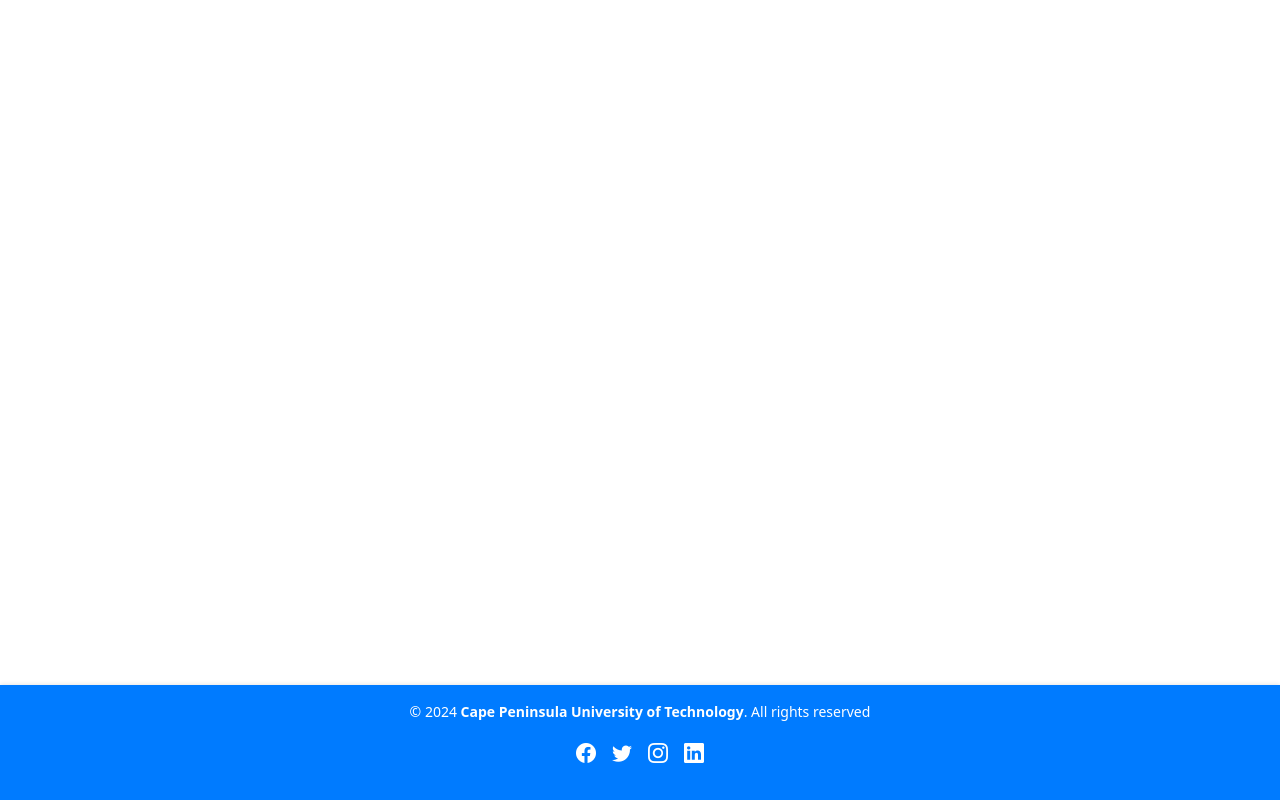
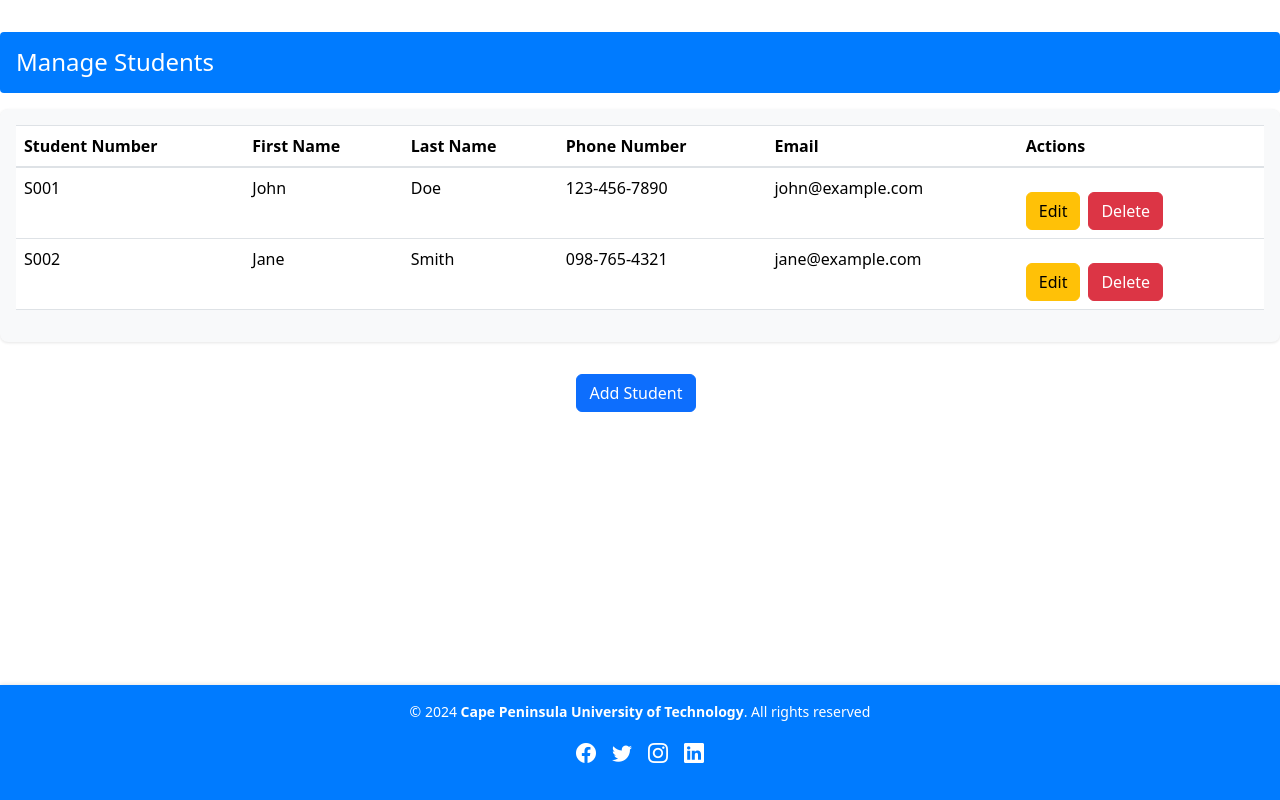
Before and after one commit to Aaniquah222641495/tutor-buddy-client, a React (Vite) app in the folder TutorMs/: page /adminDashboard/manageStudents in a window 1280 px wide. Built offline with nearby package versions, Linux system fonts and the light colour scheme.

Commit message:
Added ManageStudents and made the css file global

```diff
--- a/TutorMs/src/App.jsx
+++ b/TutorMs/src/App.jsx
@@ -5,6 +5,7 @@ import AdminDashboard from './Components/Views/Admin/AdminDashboard';
 import BookingForm from './Components/Views/Student/BookingForm';
 import Footer from './Components/Common/Footer/Footer';
 import ManageTutors from './Components/Views/Admin/ManageTutors/ManageTutors';
+import ManageStudents from './Components/Views/Admin/ManageStudents/ManageStudents';
 
 
 
@@ -17,6 +18,7 @@ const App = () => {
           <Route path='/' element={<Login/>}/>
           <Route path='/adminDashboard' element={<AdminDashboard/>}/>
           <Route path='/adminDashboard/manageTutors' element={<ManageTutors/>}/>
+          <Route path='/adminDashboard/manageStudents' element={<ManageStudents/>}/>
         </Routes>
         <Footer/>
       </div>
@@ -27,4 +29,5 @@ const App = () => {
     );
   }
 
+
 export default App;
--- a/TutorMs/src/Components/Forms/Admin/AddStudentForm.jsx
+++ b/TutorMs/src/Components/Forms/Admin/AddStudentForm.jsx
@@ -1,9 +1,7 @@
-
-import React, { useState } from 'react'
+import React, { useState } from 'react';
 
 //still have to add modal
-const AddStudentForm = ({closeModal}) => {
-
+const AddStudentForm = ({ closeModal }) => {
     const [studentId, setStudentId] = useState('');
     const [firstName, setFirstName] = useState('');
     const [lastName, setLastName] = useState('');
@@ -14,13 +12,10 @@ const AddStudentForm = ({closeModal}) => {
     const handleSubmit = (e) => {
         e.preventDefault();
 
-        //Handle form submission logic here
-
+        // Handle form submission logic here
         console.log({ studentId, firstName, lastName, phoneNumber, email, password });
         closeModal();
-    }
-
-
+    };
 
     return (
         <form onSubmit={handleSubmit}>
@@ -29,57 +24,50 @@ const AddStudentForm = ({closeModal}) => {
                 <label>Student Number</label>
                 <input
                     type='text'
-                    value={studentId}>
+                    value={studentId}
                     onChange={(e) => setStudentId(e.target.value)}
                     required
-                </input>
-
+                />
             </div>
             <div className='form-group'>
                 <label>First Name</label>
                 <input
                     type='text'
-                    value={firstName}>
+                    value={firstName}
                     onChange={(e) => setFirstName(e.target.value)}
                     required
-                </input>
+                />
             </div>
-
             <div className='form-group'>
                 <label>Last Name</label>
                 <input
                     type='text'
-                    value={lastName}>
+                    value={lastName}
                     onChange={(e) => setLastName(e.target.value)}
                     required
-                </input>
+                />
             </div>
-
-
             <div className='form-group'>
                 <label>Phone Number</label>
                 <input
                     type='tel'
-                    value={phoneNumber}>
+                    value={phoneNumber}
                     onChange={(e) => setPhoneNumber(e.target.value)}
                     required
-                </input>
+                />
             </div>
-
-
             <div className='form-group'>
                 <label>Email</label>
                 <input
                     type='email'
-                    value={email}>
+                    value={email}
                     onChange={(e) => setEmail(e.target.value)}
                     required
-                </input>
+                />
             </div>
-            <button type ="submit">Add Student</button>
+            <button type="submit" className='btn btn-primary'>Add Student</button>
         </form>
+    );
+};
 
-    )
-}
-
-export default AddStudentForm
+export default AddStudentForm;
--- /dev/null
+++ b/TutorMs/src/Components/Views/Admin/ManageStudents/ManageStudents.jsx
@@ -0,0 +1,79 @@
+
+import React, { useState } from 'react';
+import Modal from '../../../Common/Modals/Modal';
+import AddStudentForm from '../../../Forms/Admin/AddStudentForm';
+import '../manage.css';
+
+
+const ManageStudents = () => {
+    const [students, setStudents] = useState([
+        // Example students data
+        { studentId: 'S001', firstName: 'John', lastName: 'Doe', phoneNumber: '123-456-7890', email: 'john@example.com' },
+        { studentId: 'S002', firstName: 'Jane', lastName: 'Smith', phoneNumber: '098-765-4321', email: 'jane@example.com' }
+    ]);
+    const [showModal, setShowModal] = useState(false);
+    const [selectedStudent, setSelectedStudent] = useState(null);
+
+    const openModal = () => {
+        setSelectedStudent(null); // Ensure no student is selected when adding a new one
+        setShowModal(true);
+    };
+
+    const closeModal = () => setShowModal(false);
+
+    const handleAddStudent = (student) => {
+        setStudents([...students, student]);
+    };
+
+    const handleEditStudent = (index) => {
+        const studentToEdit = students[index];
+        setSelectedStudent({ ...studentToEdit, index });
+        setShowModal(true);
+    };
+
+    const handleDeleteStudent = (index) => {
+        const updatedStudents = students.filter((_, i) => i !== index);
+        setStudents(updatedStudents);
+    };
+
+    return (
+        <div className='section'>
+           <h4 className='sub-header'>Manage Students</h4>
+            <div className='table-container'>
+                <table className='table'>
+                    <thead>
+                        <tr>
+                            <th>Student Number</th>
+                            <th>First Name</th>
+                            <th>Last Name</th>
+                            <th>Phone Number</th>
+                            <th>Email</th>
+                            <th>Actions</th>
+                        </tr>
+                    </thead>
+                    <tbody>
+                        {students.map((student, index) => (
+                            <tr key={index}>
+                                <td>{student.studentId}</td>
+                                <td>{student.firstName}</td>
+                                <td>{student.lastName}</td>
+                                <td>{student.phoneNumber}</td>
+                                <td>{student.email}</td>
+                                <td>
+                                <button className='btn btn-warning' onClick={() => handleTutorChange(tutor.id)}>Edit</button>
+                                <button className='btn btn-danger' onClick={() => handleDeleteTutor(tutor.id)}>Delete</button>
+                                </td>
+                            </tr>
+                        ))}
+                    </tbody>
+                </table>
+            </div>
+            <div className='button-container'>
+                <button className='btn btn-primary' onClick={openModal} >Add Student</button>
+            </div>
+            <Modal show={showModal} onClose={closeModal} FormComponent={AddStudentForm} formProps={{ closeModal, handleAddStudent, selectedStudent }} />
+        </div>
+    );
+};
+
+export default ManageStudents;
--- a/TutorMs/src/Components/Views/Admin/ManageTutors/ManageTutors.jsx
+++ b/TutorMs/src/Components/Views/Admin/ManageTutors/ManageTutors.jsx
@@ -1,5 +1,5 @@
 import React, { useState } from 'react';
-import './manageTutors.css';
+import '../manage.css';
 import Modal from '../../../Common/Modals/Modal';
 import AddTutorForm from '../../../Forms/Admin/AddTutorForm';
 
```
Also changed, not shown: TutorMs/src/Components/Views/Admin/manage.css (renamed from TutorMs/src/Components/Views/Admin/ManageTutors/manageTutors.css).
